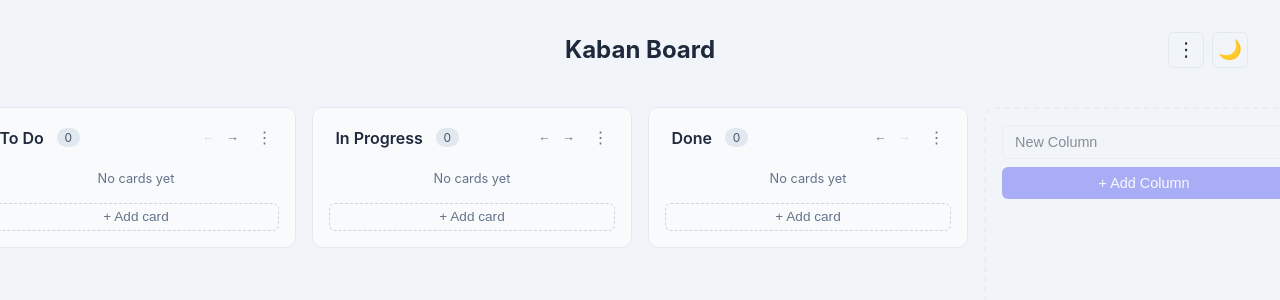
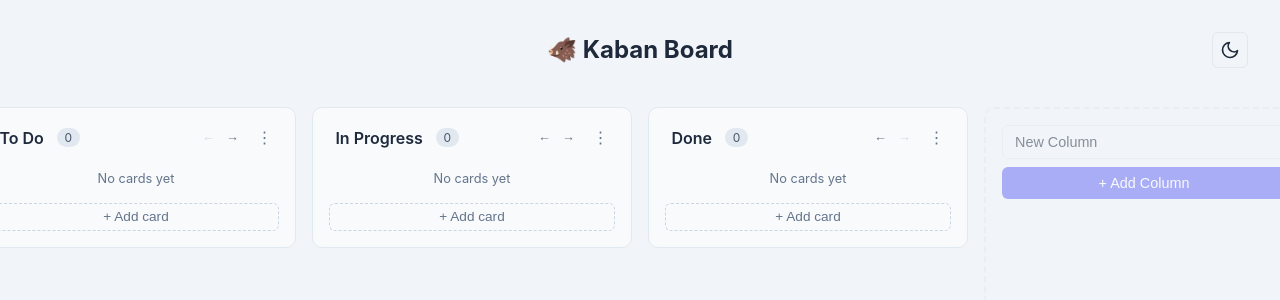
Before and after one commit to themngn/Kaban, a Vue app: page / in a window 1280 px wide. Shown: the top 300 px of the page. Built offline with nearby package versions, Linux system fonts and the light colour scheme; the HTML template or start-up script is replaced by a standard one.

Commit message:
feat: simplify KanbanCard component by removing move buttons; update board name to include emoji

```diff
--- a/src/components/KanbanCard.vue
+++ b/src/components/KanbanCard.vue
@@ -5,8 +5,6 @@
 const props = defineProps<{
   card: Card
   columnId: string
-  canMoveLeft: boolean
-  canMoveRight: boolean
 }>()
 
 const store = useBoardStore()
@@ -16,22 +14,6 @@
   <div class="card">
     <span class="card-title">{{ props.card.title }}</span>
     <div class="card-actions">
-      <button
-        class="btn-icon"
-        :disabled="!props.canMoveLeft"
-        title="Move left"
-        @click="store.moveCard(props.columnId, props.card.id, 'left')"
-      >
-        ←
-      </button>
-      <button
-        class="btn-icon"
-        :disabled="!props.canMoveRight"
-        title="Move right"
-        @click="store.moveCard(props.columnId, props.card.id, 'right')"
-      >
-        →
-      </button>
       <button
         class="btn-icon btn-delete"
         title="Delete card"
--- a/src/components/KanbanColumn.vue
+++ b/src/components/KanbanColumn.vue
@@ -201,13 +201,7 @@
       v-bind="dragOptions"
     >
       <template #item="{ element }">
-        <KanbanCard
-          :key="element.id"
-          :card="element"
-          :column-id="props.column.id"
-          :can-move-left="!props.isFirst"
-          :can-move-right="!props.isLast"
-        />
+        <KanbanCard :key="element.id" :card="element" :column-id="props.column.id" />
       </template>
       <template #footer>
         <p v-if="props.column.cards.length === 0" class="empty-state">No cards yet</p>
--- a/src/stores/board.ts
+++ b/src/stores/board.ts
@@ -22,13 +22,13 @@
 
 export const useBoardStore = defineStore('board', () => {
   const columns = ref<Column[]>(loadFromStorage())
-  const boardName = ref(localStorage.getItem('kanban-board-name') || 'Kaban Board')
+  const boardName = ref(localStorage.getItem('kanban-board-name') || '🐗 Kaban Board')
 
   watch(columns, (val) => localStorage.setItem(STORAGE_KEY, JSON.stringify(val)), { deep: true })
   watch(boardName, (val) => localStorage.setItem('kanban-board-name', val))
 
   function setBoardName(name: string) {
-    boardName.value = name.trim() || 'Kaban Board'
+    boardName.value = name.trim() || '🐗 Kaban Board'
   }
 
   function addCard(columnId: string, title: string) {
@@ -109,7 +109,7 @@
       )
     ) {
       columns.value = JSON.parse(JSON.stringify(DEFAULT_COLUMNS))
-      boardName.value = 'Kaban Board'
+      boardName.value = '🐗 Kaban Board'
     }
   }
 
--- a/src/views/BoardView.vue
+++ b/src/views/BoardView.vue
@@ -13,24 +13,8 @@
 const boardNameInput = ref<HTMLInputElement | null>(null)
 const showMenu = ref(false)
 
-function toggleMenu() {
-  showMenu.value = !showMenu.value
-}
-
 function closeMenu() {
   showMenu.value = false
-}
-
-function clearBoard() {
-  if (confirm('Clear all cards from all columns?')) {
-    store.clearBoard()
-    closeMenu()
-  }
-}
-
-function deleteBoard() {
-  store.deleteBoard()
-  closeMenu()
 }
 
 const handleClickOutside = (event: MouseEvent) => {
@@ -100,19 +84,49 @@
         maxlength="50"
       />
       <div class="header-actions">
-        <div class="board-menu-container">
-          <button class="btn-board-menu" @click="toggleMenu">⋮</button>
-          <div v-if="showMenu" class="menu-dropdown">
-            <button class="menu-item" @click="clearBoard">Clear Board</button>
-            <button class="menu-item delete-item" @click="deleteBoard">Delete Board</button>
-          </div>
-        </div>
         <button
           class="btn-theme-toggle"
           @click="toggleTheme"
           :title="`Switch to ${isDark ? 'light' : 'dark'} theme`"
         >
-          {{ isDark ? '☀️' : '🌙' }}
+          <svg
+            class="theme-icon"
+            v-if="isDark"
+            xmlns="http://www.w3.org/2000/svg"
+            width="20"
+            height="20"
+            viewBox="0 0 24 24"
+            fill="none"
+            stroke="currentColor"
+            stroke-width="2"
+            stroke-linecap="round"
+            stroke-linejoin="round"
+          >
+            <circle cx="12" cy="12" r="5"></circle>
+            <line x1="12" y1="1" x2="12" y2="3"></line>
+            <line x1="12" y1="21" x2="12" y2="23"></line>
+            <line x1="4.22" y1="4.22" x2="5.64" y2="5.64"></line>
+            <line x1="18.36" y1="18.36" x2="19.78" y2="19.78"></line>
+            <line x1="1" y1="12" x2="3" y2="12"></line>
+            <line x1="21" y1="12" x2="23" y2="12"></line>
+            <line x1="4.22" y1="19.78" x2="5.64" y2="18.36"></line>
+            <line x1="18.36" y1="5.64" x2="19.78" y2="4.22"></line>
+          </svg>
+          <svg
+            class="theme-icon"
+            v-else
+            xmlns="http://www.w3.org/2000/svg"
+            width="20"
+            height="20"
+            viewBox="0 0 24 24"
+            fill="none"
+            stroke="currentColor"
+            stroke-width="2"
+            stroke-linecap="round"
+            stroke-linejoin="round"
+          >
+            <path d="M21 12.79A9 9 0 1 1 11.21 3 7 7 0 0 0 21 12.79z"></path>
+          </svg>
         </button>
       </div>
     </div>
@@ -285,6 +299,11 @@
   background: var(--color-button-hover);
 }
 
+.theme-icon {
+  stroke: var(--color-text-primary);
+  transition: stroke 0.2s ease;
+}
+
 .board {
   display: flex;
   gap: 1rem;
```
